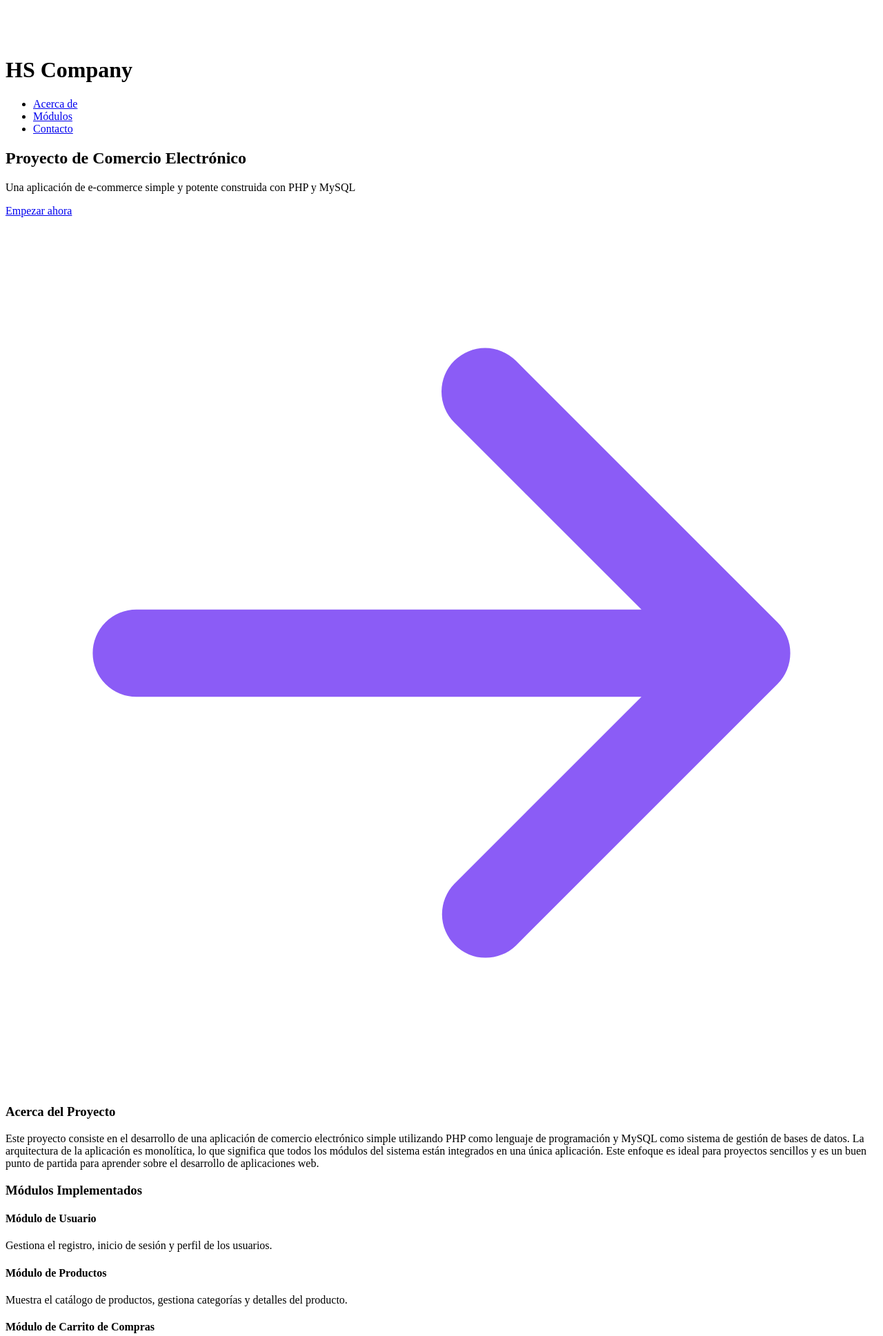
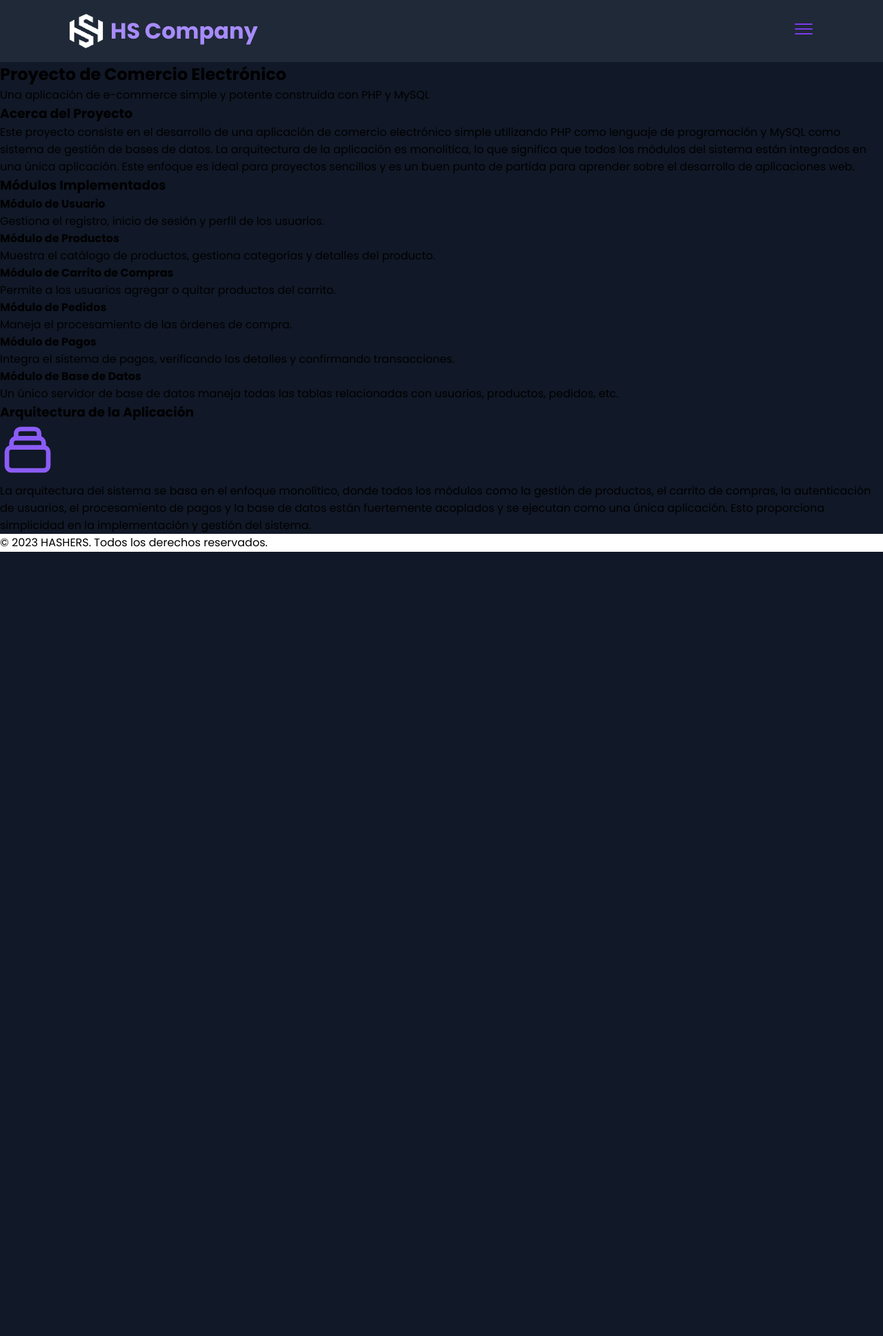
Before and after one commit to JuanPabloG96/e-commerce_PI, a PHP site: page / in a window 1280 px wide. Shown: the top 1937 px of the page at 69% size. After the commit the page ends 800 px from the top, so only its background shows below. Run offline with PHP 8.4, Linux system fonts and the light colour scheme.

Commit message:
update: views styles

```diff
--- a/client/index.php
+++ b/client/index.php
@@ -12,19 +12,15 @@
   <?php include 'src/templates/header.php'; ?>
 
   <main>
-    <section id="hero">
-      <h2>Proyecto de Comercio Electrónico</h2>
-      <p>Una aplicación de e-commerce simple y potente construida con PHP y MySQL</p>
-      <a href="#">
-        Empezar ahora
-        <img src="src/assets/images/arrow-right.svg" alt="arrow right">
-      </a>
+    <section class="hero" id="hero">
+      <h2 class="title hero-title">Proyecto de Comercio Electrónico</h2>
+      <p class="subtitle hero-subtitle">Una aplicación de e-commerce simple y potente construida con PHP y MySQL</p>
     </section>
 
-    <section id="about">
-      <h3>Acerca del Proyecto</h3>
-      <div>
-        <p>
+    <section id="about" class="section">
+      <h3 class="title">Acerca del Proyecto</h3>
+      <div class="container">
+        <p class="description">
           Este proyecto consiste en el desarrollo de una aplicación de comercio electrónico simple utilizando
           PHP como lenguaje de programación y MySQL como sistema de gestión de bases de datos. La arquitectura
           de la aplicación es monolítica, lo que significa que todos los módulos del sistema están integrados
@@ -34,18 +30,18 @@
       </div>
     </section>
 
-    <section id="modules">
-      <h3>Módulos Implementados</h3>
-      <div class="modules-cards"><!-- Informacion de los módulos --></div>
+    <section id="modules" class="section">
+      <h3 class="title">Módulos Implementados</h3>
+      <div class="modules-cards"><!-- Información de los módulos --></div>
     </section>
 
-    <section id="architecture">
-      <h3>Arquitectura de la Aplicación</h3>
-      <div>
+    <section id="architecture" class="section">
+      <h3 class="title">Arquitectura de la Aplicación</h3>
+      <div class="container">
         <div>
-          <img src="src/assets/images/monolithic.svg" alt="monolithic">
+          <img src="src/assets/images/monolithic.svg" alt="monolithic" height="80" width="80">
         </div>
-        <p>
+        <p class="description">
           La arquitectura del sistema se basa en el enfoque monolítico, donde todos los módulos como la
           gestión de productos, el carrito de compras, la autenticación de usuarios, el procesamiento de pagos
           y la base de datos están fuertemente acoplados y se ejecutan como una única aplicación. Esto
--- a/client/src/styles/main.css
+++ b/client/src/styles/main.css
@@ -1,8 +1,95 @@
 @import url("https://fonts.googleapis.com/css2?family=Poppins:ital,wght@0,100;0,200;0,300;0,400;0,500;0,600;0,700;0,800;0,900;1,100;1,200;1,300;1,400;1,500;1,600;1,700;1,800;1,900&display=swap");
 
 :root {
-  --color-violet-300: #a78bfa;
-  --color-violet-500: #8b5cf6;
-  --color-violet-600: #7c3aed;
-  --color-violet-700: #6d28d9;
+  --violet-300: #a78bfb;
+  --violet-600: #7c3aed;
+  --slate-gray: #1f2937;
+  --dark-blue: #111827;
+  --light-gray: #374151;
+  --white: #ffffff;
 }
+
+*, html {
+  font-family: "Poppins", sans-serif;
+  margin: 0;
+  padding: 0;
+  box-sizing: border-box;
+}
+
+ul, ol {
+  list-style: none;
+}
+
+a, li {
+  text-decoration: none;
+}
+
+/* HEADER */
+.header {
+  background-color: var(--slate-gray);
+  padding:  0 80px;
+}
+
+.header-container {
+  display: flex;
+  justify-content: space-between;
+  align-items: center;
+  max-width: 1200px;
+  margin: 0 auto;
+  padding: 20px;
+}
+
+.logo-container {
+  display: flex;
+  align-items: center;
+  gap: 10px;
+}
+
+.company-name {
+  color: var(--violet-300);
+}
+
+.nav {
+  position: relative;
+}
+
+.nav-menu {
+  position: absolute;
+  display: none;
+  align-items: center;
+  gap: 20px;
+}
+
+.nav-link {
+  color: var(--white);
+}
+.nav-link:hover {
+  color: var(--violet-300);
+  text-decoration: underline;
+}
+
+.login-button {
+  background-color: var(--violet-600);
+  color: var(--white);
+  border: none;
+  padding: 5px 15px;
+}
+.login-button:hover {
+  background-color: var(--violet-300);
+  cursor: pointer;
+}
+.login-button .nav-link:hover {
+  color: var(--white);
+  text-decoration: none;
+}
+
+.login-button:active {
+  transform: scale(0.95);
+}
+
+/* Index Main */
+main{
+  background-color: var(--dark-blue);
+}
+
+/* Footer */
--- a/client/src/templates/header.php
+++ b/client/src/templates/header.php
@@ -1,14 +1,17 @@
-<header class="bg-gray-800 shadow-md">
-    <div class="container mx-auto px-6 py-4 flex items-center justify-between">
-      <div class="flex items-center">
+<header class="header">
+    <div class="header-container">
+      <div class="logo-container">
         <img src="/e-commerce/client/src/assets/images/HSLogo.png" alt="company logo" height="50" width="50" class="company-logo">
         <h1 class="company-name">HS Company</h1>
       </div>
-      <nav>
+      <nav class="nav">
+        <img src="/e-commerce/client/src/assets/images/menu.svg" alt="">
         <ul class="nav-menu">
-          <li><a href="#about" class="nav-link">Acerca de</a></li>
-          <li><a href="#modules" class="nav-link">Módulos</a></li>
-          <li><a href="#contact" class="nav-link">Contacto</a></li>
+          <li><a href="/e-commerce/client/src/views/productos.php" class="nav-link">Tienda</a></li>
+          <li><a href="#modules" class="nav-link">Carrito</a></li>
+          <li><a href="#contact" class="nav-link">Pedidos</a></li>
+          <li><a href="#contact" class="nav-link">Pagos</a></li>
+          <li><a href="/e-commerce/clients/src/views/usuario.php" class="nav-link">Inicio de sesión</a></li>
         </ul>
       </nav>
     </div>
--- a/client/src/views/carrito.php
+++ b/client/src/views/carrito.php
@@ -4,7 +4,7 @@
 <head>
   <meta charset="UTF-8">
   <meta name="viewport" content="width=device-width, initial-scale=1.0">
-  <link rel="stylesheet" href="../styles/output.css">
+  <link rel="stylesheet" href="../styles/main.css">
   <title>HASHERS - Carrito de Compras</title>
 </head>
 
--- a/client/src/views/pagos.php
+++ b/client/src/views/pagos.php
@@ -4,7 +4,7 @@
 <head>
   <meta charset="UTF-8">
   <meta name="viewport" content="width=device-width, initial-scale=1.0">
-  <link rel="stylesheet" href="../styles/output.css">
+  <link rel="stylesheet" href="../styles/main.css">
   <title>HASHERS - Módulo de Pagos</title>
 </head>
 
--- a/client/src/views/pedidos.php
+++ b/client/src/views/pedidos.php
@@ -4,7 +4,7 @@
 <head>
   <meta charset="UTF-8">
   <meta name="viewport" content="width=device-width, initial-scale=1.0">
-  <link rel="stylesheet" href="../styles/output.css">
+  <link rel="stylesheet" href="../styles/main.css">
   <title>HASHERS - Módulo de Pedidos</title>
 </head>
 
--- a/client/src/views/productos.php
+++ b/client/src/views/productos.php
@@ -4,7 +4,7 @@
 <head>
   <meta charset="UTF-8">
   <meta name="viewport" content="width=device-width, initial-scale=1.0">
-  <link rel="stylesheet" href="../styles/output.css">
+  <link rel="stylesheet" href="../styles/main.css">
   <title>HASHERS - Módulo de Productos</title>
 </head>
 
--- a/client/src/views/usuario.php
+++ b/client/src/views/usuario.php
@@ -4,7 +4,7 @@
 <head>
   <meta charset="UTF-8">
   <meta name="viewport" content="width=device-width, initial-scale=1.0">
-  <link rel="stylesheet" href="../styles/output.css">
+  <link rel="stylesheet" href="../styles/main.css">
   <title>HASHERS - Módulo de Usuario</title>
 </head>
 
```
